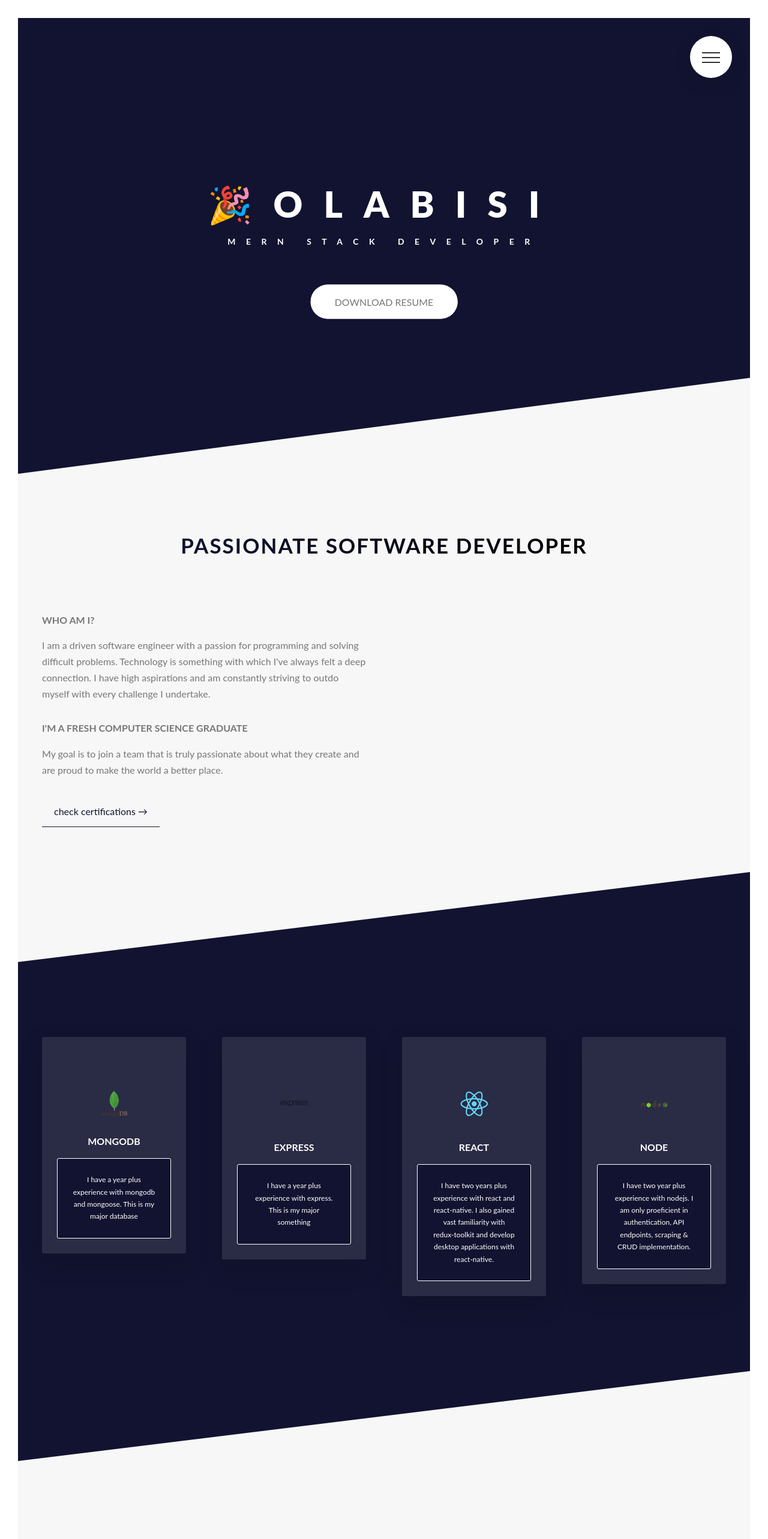
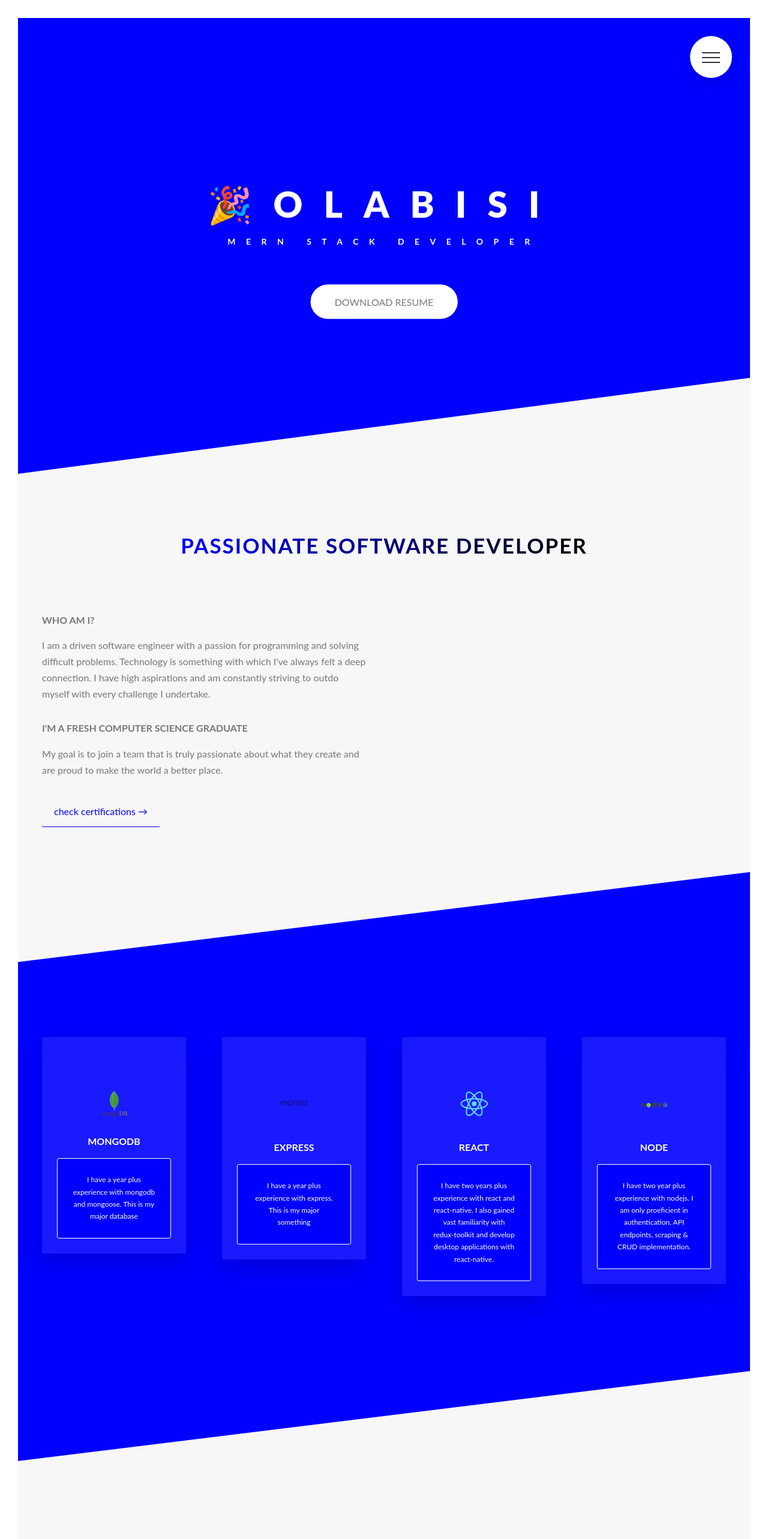
Before and after one commit to Olabisim/MY_PORTFOLIO, a React (Create React App) app: page / in a window 1280 px wide. Shown: the top 2566 px of the page at 60% size. Built offline with nearby package versions, Linux system fonts and the light colour scheme.

Commit message:
changed color to blue

```diff
--- a/public/index.html
+++ b/public/index.html
@@ -4,7 +4,7 @@
     <meta charset="utf-8" />
     <link rel="icon" href="%PUBLIC_URL%/favicon.ico" />
     <meta name="viewport" content="width=device-width, initial-scale=0.85" />
-    <meta name="theme-color" content="#121330" />
+    <meta name="theme-color" content="#0000FF" />
     <meta
       name="description"
       content="Web site created using create-react-app"
--- a/src/styles/main.css
+++ b/src/styles/main.css
@@ -307,7 +307,7 @@
     .lnr-undo:before{
         content:"\e860"
     }
-    .lnr-#121330o:before{
+    .lnr-blueo:before{
         content:"\e861"
     }
     .lnr-sync:before{
@@ -625,11 +625,11 @@
         }
     }
     ::-moz-selection{
-        background-color:#121330;
+        background-color:blue;
         color:#fff
     }
     ::selection{
-        background-color:#121330;
+        background-color:blue;
         color:#fff
     }
     body{
@@ -681,7 +681,7 @@
         text-transform:uppercase;
         font-weight:700;
         display:inline-block;
-        background-image:linear-gradient(to right, #121330, #000);
+        background-image:linear-gradient(to right, blue, #000);
         -webkit-background-clip:text;
         color:transparent;
         letter-spacing:.2rem;
@@ -792,11 +792,11 @@
         background-color:#fff
     }
     .btn--green{
-        background-color:#121330;
+        background-color:blue;
         color:#fff
     }
     .btn--green::after{
-        background-color:#121330
+        background-color:blue
     }
     .btn::after{
         content:"";
@@ -818,15 +818,15 @@
     }
     .btn-text:link,.btn-text:visited{
         font-size:1.6rem;
-        color:#121330;
+        color:blue;
         display:inline-block;
         text-decoration:none;
         padding:1.2rem 2rem;
-        border-bottom:0.1rem solid #121330;
+        border-bottom:0.1rem solid blue;
         transition:all 0.2s
     }
     .btn-text:hover{
-        background-color:#121330;
+        background-color:blue;
         color:#fff;
         box-shadow:0 1rem 2rem rgba(0,0,0,0.15);
         transform:translateY(-2px)
@@ -840,7 +840,7 @@
     }
     .composition__photo{
         width:55%;
-        border:3px solid #121330;;
+        border:3px solid blue;;
         box-shadow:0 1.5rem 4rem rgba(0,0,0,0.4);
         border-radius:4px;
         position:absolute;
@@ -888,7 +888,7 @@
         }
     }
     .composition__photo:hover{
-        outline:1rem solid #121330;
+        outline:1rem solid blue;
         border:none;
         transform:scale(1.1) translateY(-0.5rem);
         box-shadow:0 2.5rem 4rem rgba(0,0,0,0.5);
@@ -909,7 +909,7 @@
         transition:transform .3s;
     }
     .feature-box p{
-        background-color: #121330;
+        background-color: blue;
         color: #fff;
         font-size:1.2rem;
         padding:2.5rem;
@@ -921,7 +921,7 @@
         font-size:6rem;
         margin-bottom:2.5rem;
         display:inline-block;
-        background-image:linear-gradient(to right, #7ed56f, #121330;);
+        background-image:linear-gradient(to right, #7ed56f, blue;);
         -webkit-background-clip:text;
         color:transparent
     }
@@ -956,7 +956,7 @@
         background-image:linear-gradient(to right bottom, #ffb900, #ff7730)
     }
     .card__side--back-2{
-        background-image:linear-gradient(to right bottom, #7ed56f, #121330;)
+        background-image:linear-gradient(to right bottom, #7ed56f, blue;)
     }
     .card__side--back-3{
         background-image:linear-gradient(to right bottom, #2998ff, #5643fa)
@@ -981,7 +981,7 @@
         background-blend-mode:color
     }
     .card__picture-2{
-        /* background-image:linear-gradient(to right bottom, #7ed56f, #121330;),url(../img/nat-6.jpg); */
+        /* background-image:linear-gradient(to right bottom, #7ed56f, blue;),url(../img/nat-6.jpg); */
         background-blend-mode:color
     }
     .card__picture-3{
@@ -1221,7 +1221,7 @@
     .form__input:focus{
         outline:none;
         box-shadow:0 1rem 2rem rgba(255,255,255,0.1);
-        border-bottom:3px solid #121330
+        border-bottom:3px solid blue
     }
     .form__input:focus:invalid{
         border-bottom:3px solid #ff7730
@@ -1271,7 +1271,7 @@
     .form__radio-button{
         height:3rem;
         width:3rem;
-        border:5px solid #121330;
+        border:5px solid blue;
         border-radius:50%;
         display:inline-block;
         position:absolute;
@@ -1289,7 +1289,7 @@
         top:50%;
         left:50%;
         transform:translate(-50%, -50%);
-        background-color:#121330;
+        background-color:blue;
         opacity:0;
         transition:opacity .2s
     }
@@ -1401,7 +1401,7 @@
         line-height:1
     }
     .popup__close:hover{
-        color:#121330
+        color:blue
     }
     .row{
         max-width:114rem;
@@ -1486,7 +1486,7 @@
         position:fixed;
         top:6.5rem;
         right:6.5rem;
-        background-image: radial-gradient(closest-side, #121330, #000);
+        background-image: radial-gradient(closest-side, blue, #000);
         z-index:100;
         transition:all 1s cubic-bezier(0.86, 0, 0.07, 1)
     }
@@ -1535,7 +1535,7 @@
     }
     .navigation__link:hover,.navigation__link:active{
         background-position:100%;
-        color:#121330;;
+        color:blue;;
         transform:translateX(3rem)
     }
     .navigation__checkbox:checked ~ .navigation__background{
@@ -1587,7 +1587,7 @@
     .header{
         height:85vh;
         /* background-image:linear-gradient(to right bottom, rgba(28, 40, 52,0.0), rgba(28, 40, 52,0.0)),url(./img/hero-bg.png); */
-        background: #121330;
+        background: blue;
         background-size:cover;
         background-position:top;
         position:relative;
@@ -1602,7 +1602,7 @@
     }
     @media only screen and (-webkit-min-device-pixel-ratio: 2) and (min-width: 37.5em), only screen and (min-resolution: 192dpi) and (min-width: 37.5em), only screen and (min-width: 125em){
         .header{
-            background: #121330;
+            background: blue;
         }
     }
     @media only screen and (max-width: 75em){
@@ -1679,7 +1679,7 @@
         transition:all .2s
     }
     .footer__link:hover,.footer__link:active{
-        color:#121330;
+        color:blue;
         box-shadow:0 1rem 2rem rgba(0,0,0,0.4);
         transform:rotate(5deg) scale(1.3)
     }
@@ -1709,7 +1709,7 @@
     .section-features{
         padding:20rem 0;
         /* background-image:linear-gradient(to right bottom, rgba(126,213,111,0.8), rgba(40,180,133,0.8)),url(../img/nat-4.jpg); */
-        background: #121330;
+        background: blue;
         background-size:cover;
         transform:skewY(-7deg);
         margin-top:-10rem
@@ -1743,7 +1743,7 @@
     }
     .section-booking{
         padding:15rem 0;
-        background: #121330;
+        background: blue;
     }
     @media only screen and (max-width: 56.25em){
         .section-booking{
```
